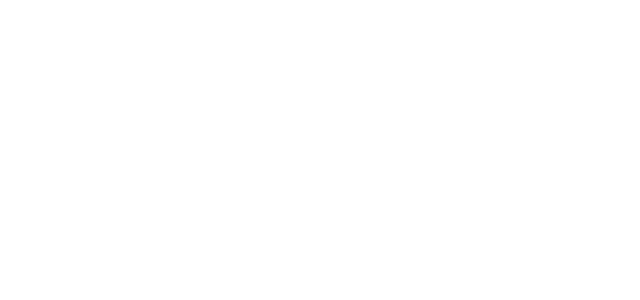
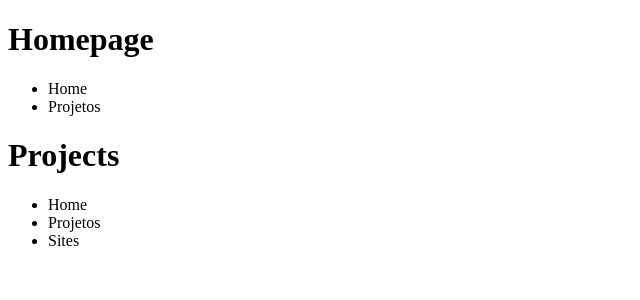
Before and after one commit to wijloc/conceitos-dev, a React app: page / in a window 1280 px wide. Shown: the top 300 px of the page, without its empty margins (0-640 px from the left). Built offline with nearby package versions, Linux system fonts and the light colour scheme.

Commit message:
refactor: changes in header to use children data

```diff
--- a/src/App.js
+++ b/src/App.js
@@ -2,12 +2,22 @@
 import Header from './components/Header';
 
 function App() {
+
   return (
     <>
-      <Header/>
-      <Header/>
-      <Header/>
-      <Header/>
+      <Header title="Homepage">
+        <ul>
+          <li>Home</li>
+          <li>Projetos</li>
+        </ul>
+      </Header>
+      <Header title="Projects">
+        <ul>
+          <li>Home</li>
+          <li>Projetos</li>
+          <li>Sites</li>
+        </ul>
+      </Header>
     </>
   )
 }
--- a/src/components/Header.js
+++ b/src/components/Header.js
@@ -1,8 +1,11 @@
 import React from 'react';
 
-export default function Header({title}){
+export default function Header({title, children}){
 
   return (
-    <h1>{title}</h1>
+    <header>
+      <h1>{title}</h1>
+      {children}
+    </header>
   );
 }
```
